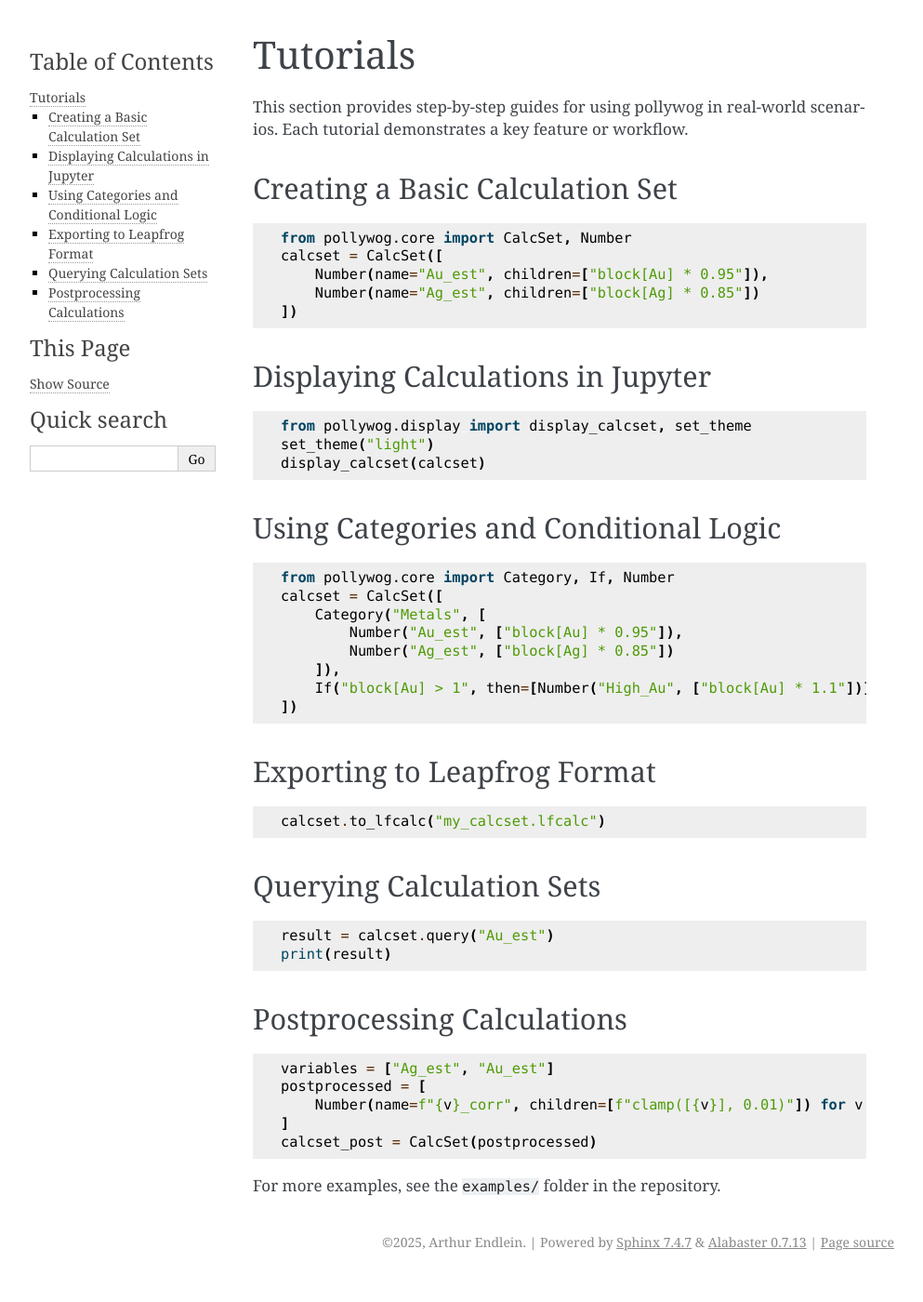
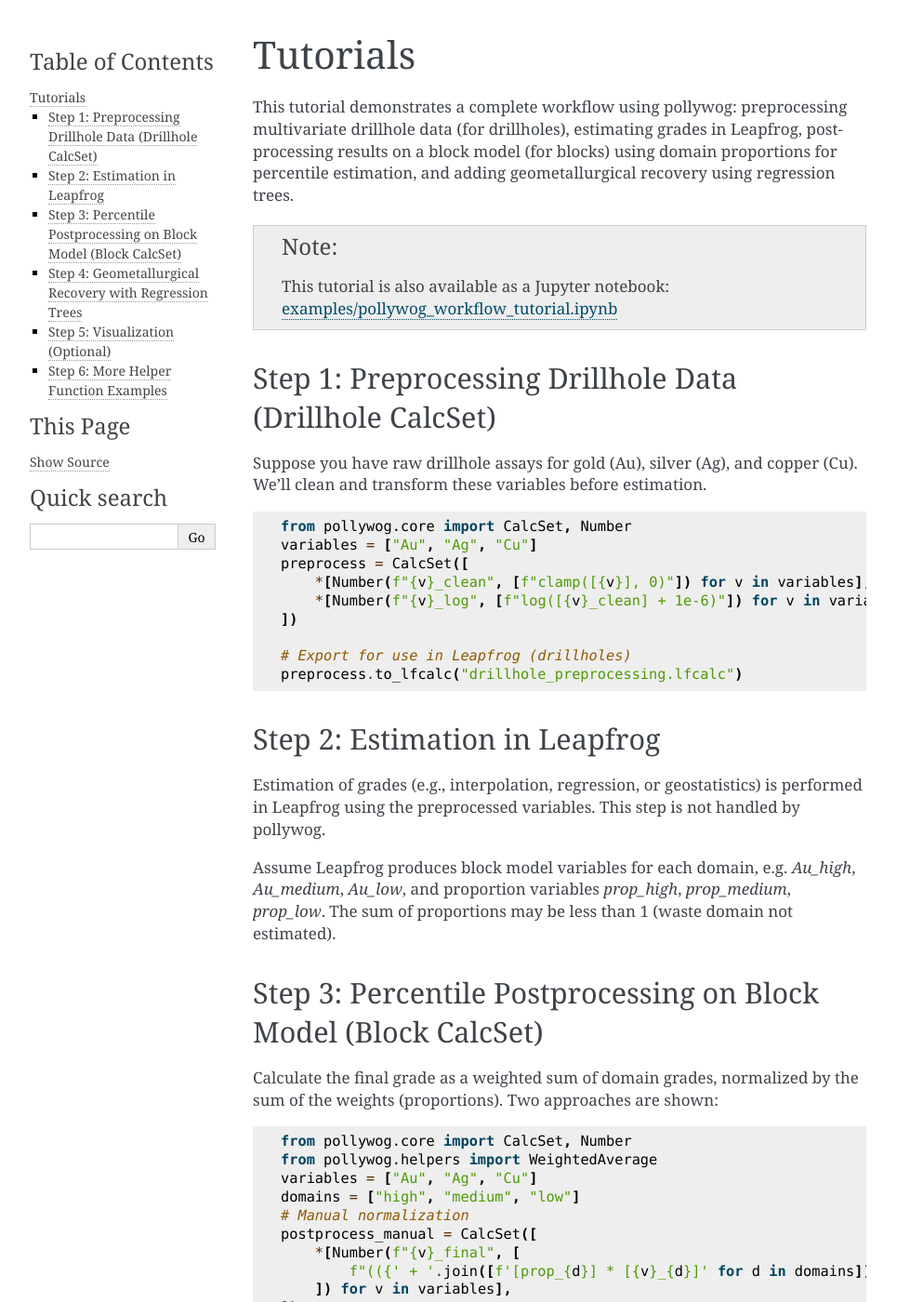
Before and after one commit to endarthur/pollywog, a Sphinx documentation site: the page built from docs/tutorials.rst, in a window 1280 px wide and 1400 px high. Shown: the whole window at 93% size, without its empty margins (148-1141 px from the left). Built offline with Sphinx 7.4.7, drawn with Linux system fonts in a browser that asks for light colours; some of the changed text lies outside the part shown.

Commit message:
Add workflow tutorial and enhance docs, helpers, and core
Added a comprehensive workflow tutorial notebook and getting started guide. Improved documentation structure and tutorials. Enhanced CalcSet and If logic in core.py for more flexible conditional expressions. Added Leapfrog-like math functions to run.py. Improved helper functions and display formatting. Updated and expanded tests for new features.

```diff
--- a/docs/api_reference.rst
+++ b/docs/api_reference.rst
@@ -10,3 +10,8 @@
     :members:
     :undoc-members:
     :show-inheritance:
+
+.. automodule:: pollywog.helpers
+    :members:
+    :undoc-members:
+    :show-inheritance:
--- a/docs/index.rst
+++ b/docs/index.rst
@@ -6,6 +6,7 @@
    :maxdepth: 2
    :caption: Contents
 
+   getting_started
    api_reference
    tutorials
 
--- a/docs/tutorials.rst
+++ b/docs/tutorials.rst
@@ -1,66 +1,156 @@
+
 Tutorials
 =========
 
-This section provides step-by-step guides for using pollywog in real-world scenarios. Each tutorial demonstrates a key feature or workflow.
+This tutorial demonstrates a complete workflow using pollywog: preprocessing multivariate drillhole data (for drillholes), estimating grades in Leapfrog, postprocessing results on a block model (for blocks) using domain proportions for percentile estimation, and adding geometallurgical recovery using regression trees.
 
-Creating a Basic Calculation Set
---------------------------------
+.. note::
+    This tutorial is also available as a Jupyter notebook: `examples/pollywog_workflow_tutorial.ipynb <https://github.com/endarthur/pollywog/examples/pollywog_workflow_tutorial.ipynb>`_
+
+Step 1: Preprocessing Drillhole Data (Drillhole CalcSet)
+--------------------------------------------------------
+Suppose you have raw drillhole assays for gold (Au), silver (Ag), and copper (Cu). We'll clean and transform these variables before estimation.
 
 .. code-block:: python
 
     from pollywog.core import CalcSet, Number
-    calcset = CalcSet([
-        Number(name="Au_est", children=["block[Au] * 0.95"]),
-        Number(name="Ag_est", children=["block[Ag] * 0.85"])
+    variables = ["Au", "Ag", "Cu"]
+    preprocess = CalcSet([
+        *[Number(f"{v}_clean", [f"clamp([{v}], 0)"]) for v in variables],
+        *[Number(f"{v}_log", [f"log([{v}_clean] + 1e-6)"]) for v in variables],
     ])
 
-Displaying Calculations in Jupyter
-----------------------------------
+    # Export for use in Leapfrog (drillholes)
+    preprocess.to_lfcalc("drillhole_preprocessing.lfcalc")
+
+Step 2: Estimation in Leapfrog
+------------------------------
+Estimation of grades (e.g., interpolation, regression, or geostatistics) is performed in Leapfrog using the preprocessed variables. This step is not handled by pollywog.
+
+Assume Leapfrog produces block model variables for each domain, e.g. `Au_high`, `Au_medium`, `Au_low`, and proportion variables `prop_high`, `prop_medium`, `prop_low`. The sum of proportions may be less than 1 (waste domain not estimated).
+
+Step 3: Percentile Postprocessing on Block Model (Block CalcSet)
+----------------------------------------------------------------
+Calculate the final grade as a weighted sum of domain grades, normalized by the sum of the weights (proportions). Two approaches are shown:
+
+.. code-block:: python
+
+    from pollywog.core import CalcSet, Number
+    from pollywog.helpers import WeightedAverage
+    variables = ["Au", "Ag", "Cu"]
+    domains = ["high", "medium", "low"]
+    # Manual normalization
+    postprocess_manual = CalcSet([
+        *[Number(f"{v}_final", [
+            f"(({' + '.join([f'[prop_{d}] * [{v}_{d}]' for d in domains])}) / ({' + '.join([f'[prop_{d}]' for d in domains])}))"
+        ]) for v in variables],
+    ])
+    # Using WeightedAverage helper
+    postprocess_helper = CalcSet([
+        *[WeightedAverage(
+            values=[f"[{v}_{d}]" for d in domains],
+            weights=[f"[prop_{d}]" for d in domains],
+            name=f"{v}_final_weighted"
+        ) for v in variables],
+    ])
+
+    # Export for use in Leapfrog (block model)
+    postprocess_manual.to_lfcalc("blockmodel_postprocessing_manual.lfcalc")
+    postprocess_helper.to_lfcalc("blockmodel_postprocessing_weighted.lfcalc")
+
+Step 4: Geometallurgical Recovery with Regression Trees
+------------------------------------------------------
+Create example data for metal recovery, fit a regression tree, and add the tree-based recovery calculation to the block model calcset.
+
+.. code-block:: python
+
+    import numpy as np
+    from sklearn.tree import DecisionTreeRegressor
+    from pollywog.conversion.sklearn import convert_tree
+    from pollywog.core import CalcSet
+
+    # Example data: columns are Au_final, Ag_final, Cu_final
+    X = np.array([
+        [1.2, 5.0, 0.3],
+        [0.8, 2.5, 0.1],
+        [2.0, 1.0, 0.5],
+        [0.5, 3.2, 0.2],
+        [1.5, 4.1, 0.4],
+        [0.3, 0.8, 0.05],
+        [2.5, 2.0, 0.7],
+        [1.8, 3.5, 0.6],
+        [0.9, 1.2, 0.2],
+        [1.0, 2.8, 0.3],
+    ])
+    # Example recoveries for Au (could be based on lab tests)
+    y_au = np.array([0.85, 0.78, 0.92, 0.75, 0.88, 0.65, 0.95, 0.90, 0.80, 0.83])
+
+    # Fit regression tree for Au recovery
+    tree_au = DecisionTreeRegressor(max_depth=3)
+    tree_au.fit(X, y_au)
+
+    # Convert tree to CalcSet
+    tree_calcset = CalcSet(convert_tree(tree_au, input_names=["Au_final", "Ag_final", "Cu_final"], output_name="Au_recovery"))
+
+    # Add recovery calculation to block model calcset
+    postprocess_manual.items += tree_calcset.items
+    postprocess_helper.items += tree_calcset.items
+
+    # Export updated block model calcsets
+    postprocess_manual.to_lfcalc("blockmodel_postprocessing_with_recovery_manual.lfcalc")
+    postprocess_helper.to_lfcalc("blockmodel_postprocessing_with_recovery_weighted.lfcalc")
+
+Step 5: Visualization (Optional)
+-------------------------------
+You can visualize any CalcSet in Jupyter for inspection.
 
 .. code-block:: python
 
     from pollywog.display import display_calcset, set_theme
     set_theme("light")
-    display_calcset(calcset)
+    display_calcset(preprocess)
+    display_calcset(postprocess_manual)
+    display_calcset(postprocess_helper)
 
-Using Categories and Conditional Logic
---------------------------------------
+For more advanced notebooks and real data examples, see the ``examples/`` folder in the repository.
+
+Step 6: More Helper Function Examples
+-------------------------------------
+Pollywog provides several helpers to simplify common calculation patterns. Here are some examples:
 
 .. code-block:: python
 
-    from pollywog.core import Category, If, Number
-    calcset = CalcSet([
-        Category("Metals", [
-            Number("Au_est", ["block[Au] * 0.95"]),
-            Number("Ag_est", ["block[Ag] * 0.85"])
-        ]),
-        If("block[Au] > 1", then=[Number("High_Au", ["block[Au] * 1.1"])], else_=[Number("Low_Au", ["block[Au] * 0.9"])])
+    from pollywog.helpers import Sum, Product, Normalize, Scale, IfElse, CategoryFromThresholds
+
+    # Sum: Add several variables together
+    sum_example = Sum(["[Au_final]", "[Ag_final]", "[Cu_final]"], name="Total_Metals")
+
+    # Product: Multiply variables (e.g., grade * recovery)
+    product_example = Product(["[Au_final]", "[Au_recovery]"], name="Au_payable")
+
+    # Normalize: Normalize proportions so they sum to 1
+    normalize_example = Normalize(["[prop_high]", "[prop_medium]", "[prop_low]"], name="DomainProportionsNorm")
+
+    # Scale: Apply a scaling factor to a variable
+    scale_example = Scale("[Au_final]", 0.95, name="Au_final_scaled")
+
+    # CategoryFromThresholds: Categorize based on thresholds
+    cat_example = CategoryFromThresholds(
+        value="[Au_final]",
+        thresholds=[0.3, 1.0],
+        categories=["Low", "Medium", "High"],
+        name="AuCategory"
+    )
+
+    # Add these to a CalcSet and export
+    helpers_calcset = CalcSet([
+        sum_example,
+        product_example,
+        normalize_example,
+        scale_example,
+        cat_example,
     ])
+    helpers_calcset.to_lfcalc("blockmodel_helpers_examples.lfcalc")
 
-Exporting to Leapfrog Format
-----------------------------
-
-.. code-block:: python
-
-    calcset.to_lfcalc("my_calcset.lfcalc")
-
-Querying Calculation Sets
--------------------------
-
-.. code-block:: python
-
-    result = calcset.query("Au_est")
-    print(result)
-
-Postprocessing Calculations
---------------------------
-
-.. code-block:: python
-
-    variables = ["Ag_est", "Au_est"]
-    postprocessed = [
-        Number(name=f"{v}_corr", children=[f"clamp([{v}], 0.01)"]) for v in variables
-    ]
-    calcset_post = CalcSet(postprocessed)
-
-For more examples, see the ``examples/`` folder in the repository.
+    # Visualize in Jupyter
+    display_calcset(helpers_calcset)
```
Also changed, not shown: README.md (+2 -0 lines), docs/getting_started.rst (added, +41 -0 lines), setup.py (deleted, +0 -24 lines), pollywog/__init__.py (line endings or trailing spaces), 12 other files.
